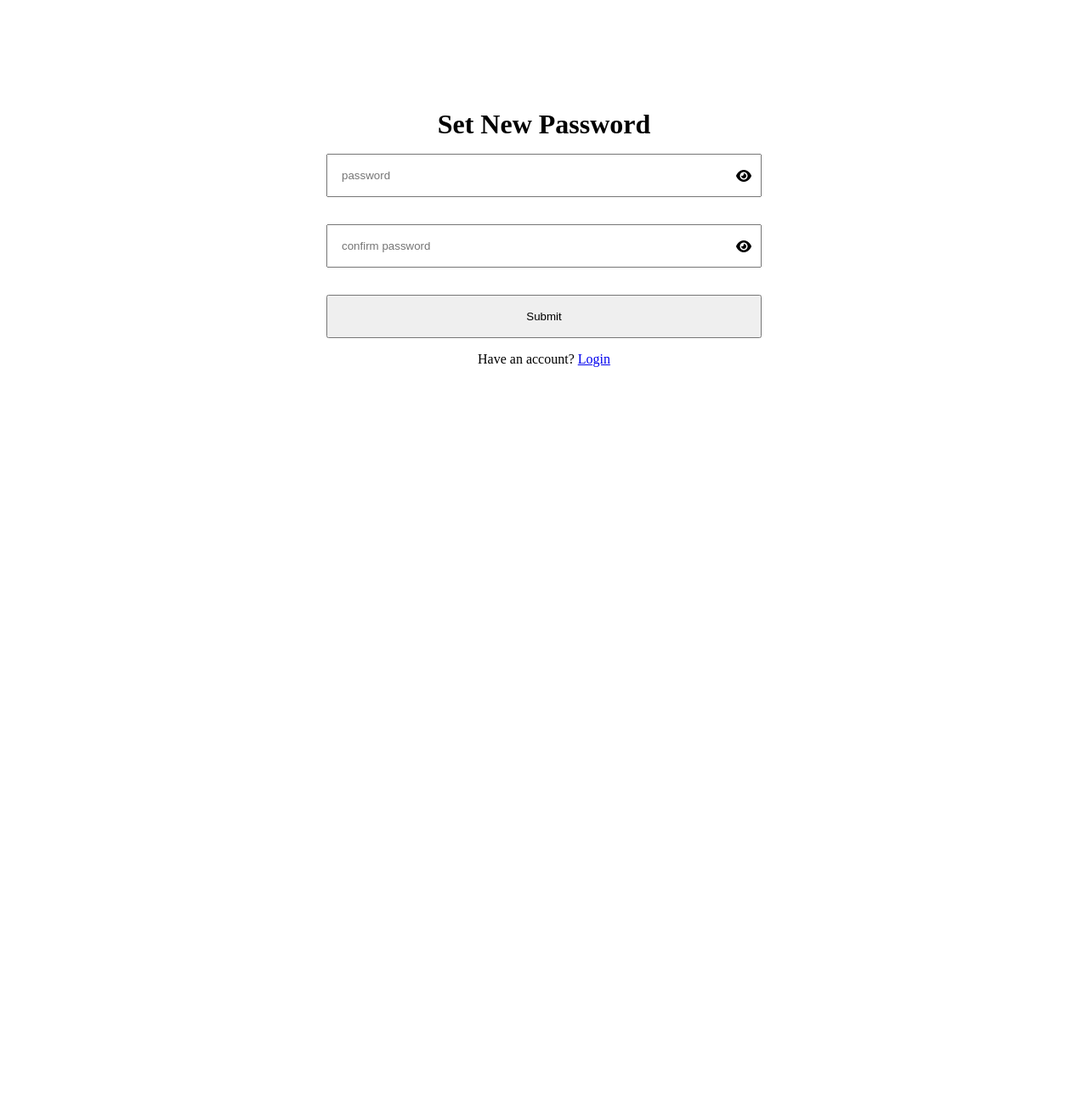
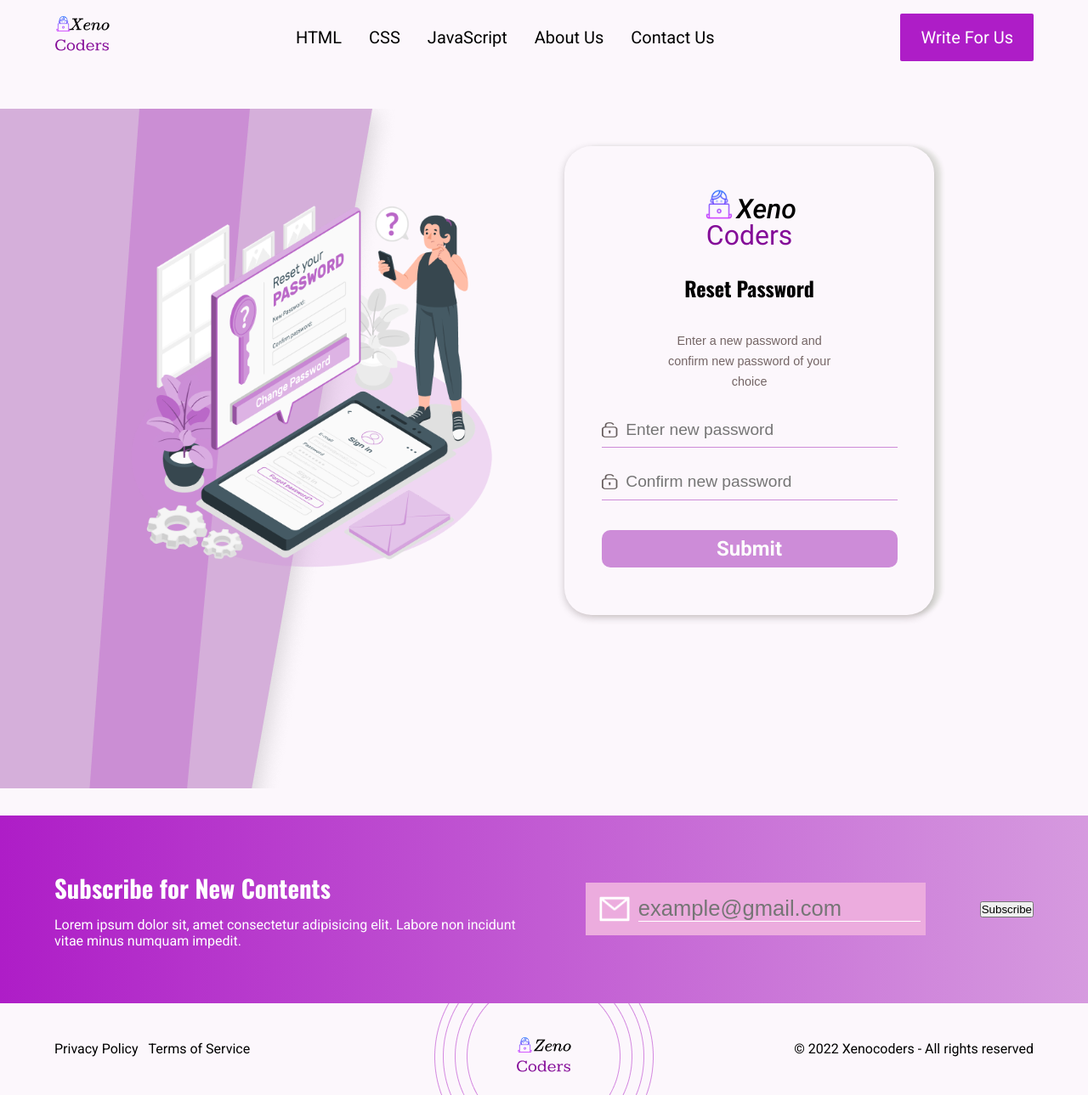
Before and after one commit to fhayvy/XenoCodersBlog, a Django app: page /auth/set-new-password/1/1 in a window 1280 px wide. Shown: the whole page at 85% size. Before the commit the page ends 432 px from the top, so only its background shows below. Run offline with Django 4.2, Linux system fonts and the light colour scheme; some libraries are stand-ins or nearby versions.

Commit message:
Password Reset Page Done

```diff
--- a/xenocoders/authentication/templates/_partials/base.html
+++ b/xenocoders/authentication/templates/_partials/base.html
@@ -65,7 +65,7 @@
                 </div>
 
                 <div><img src="{% static 'media/logo-full.png' %}" alt=""></div>
-                <div><p>Copyright © 2022 Xenocoders - All rights reserved </p></div>
+                <div><p>© 2022 Xenocoders - All rights reserved </p></div>
             </section>
         </footer>
     </div>
--- a/xenocoders/authentication/templates/authentication/register.html
+++ b/xenocoders/authentication/templates/authentication/register.html
@@ -80,7 +80,7 @@
                                 <span class="signup-check-text signup-desktop-input">Remember me</span>
                             </div>
                             <div class="signup-desktop-input">
-                                <a href="" class="signup-forgot-text">Forgot password?</a>
+                                <a href="{% url 'request-password' %}" class="signup-forgot-text">Forgot password?</a>
                             </div>
                         </div>
                         <input type="submit" value="Sign Up" class="signup-action">
--- a/xenocoders/authentication/templates/authentication/set-new-password.html
+++ b/xenocoders/authentication/templates/authentication/set-new-password.html
@@ -1,16 +1,57 @@
+{% extends '_partials/base.html' %}
 {% load static %}
-<!DOCTYPE html>
-<html lang="en">
-<head>
-    <meta charset="UTF-8">
-    <meta http-equiv="X-UA-Compatible" content="IE=edge">
-    <meta name="viewport" content="width=device-width, initial-scale=1.0">
-    <title>Register</title>
-    <link rel="stylesheet" href="{% static '/css/main.css' %}">
-    <link rel="stylesheet" href="https://cdnjs.cloudflare.com/ajax/libs/font-awesome/6.2.0/css/all.min.css" integrity="sha512-xh6O/CkQoPOWDdYTDqeRdPCVd1SpvCA9XXcUnZS2FmJNp1coAFzvtCN9BmamE+4aHK8yyUHUSCcJHgXloTyT2A==" crossorigin="anonymous" referrerpolicy="no-referrer" />
-</head>
-<body>
-    <h1>Set New Password</h1>
+
+{% block content %}
+
+<section class="reset2-overall-container">
+    <div>
+        <img src="{% static 'media/reset-outlay.png' %}" alt="Outlay image" class="reset2-outlay-image">
+    </div>
+    <div class="reset2-container">
+        <div class="reset2-flex-container">
+            <div class="reset2-left-container">
+                <img src="{% static 'media/reset-password-hero.png' %}" alt="reset password image" class="reset2-user-login-image">
+            </div>
+            <div class="reset2-right-container">
+                <div>
+                    <div class="reset2-logo-container">
+                        <div class="reset2-logo-content">
+                            <img src="{% static 'media/xeno-logo.png' %}" alt="xeno logo" class="reset2-xeno-image"/>
+                            <span><em class="reset2-logo-first-text">Xeno</em></span>
+                        </div>
+                        <div>
+                            <p class="reset2-logo-text">Coders</p>
+                        </div>
+                    </div>
+                    <div class="reset2-head-container">
+                        <h1 class="reset2-head">Reset Password</h1>
+                    </div>
+                    <div class="reset2-subhead-content">
+                        <p class="reset2-subhead-text"> Enter a new password and confirm new password of your choice</p>
+                    </div>
+                    <form method="post" action={% url 'reset-user-password' uidb64 token %} class="reset2-input-container">
+                        {% include '_partials/messages.html' %}
+                        {% csrf_token %}
+                        <input type="password" name="password" placeholder="Enter new password" class="reset2-input-field">
+                        <input type="password" name="password2" id="" placeholder="Confirm new password" class="reset2-input-field">
+                        <input type="submit" value="Submit" class="reset2-input-button">
+                    </div>
+                </div>
+            </div>
+        </div>
+    </div>
+</section>
+
+
+
+
+
+
+
+
+
+
+    <!-- <h1>Set New Password</h1>
     {% include '_partials/messages.html' %}
 
     <form method="post" action={% url 'reset-user-password' uidb64 token %}>
@@ -19,6 +60,6 @@
         <div class="password"><input type="password" name="password2" placeholder="confirm password"/><i class="fa-solid fa-eye"></i></div>
         <input type="submit" value="Submit"/>
     </form>
-    <span href="">Have an account? <a href="{% url 'login' %}">Login</a></span>
-</body>
-</html>
+    <span href="">Have an account? <a href="{% url 'login' %}">Login</a></span> -->
+
+{% endblock content %}
--- a/xenocoders/static/css/base.css
+++ b/xenocoders/static/css/base.css
@@ -1241,7 +1241,7 @@
 .write-randompic {
   position: absolute;
   left: 53%;
-  bottom: -275%;
+  bottom: 12%;
 }
 
 .write-last-card{
@@ -2008,7 +2008,7 @@
 }
 
 
-/* ............................................... Reset Password ......................................... */
+/* ............................................... Request Password ......................................... */
 .reset-overall-container {
   height: 100vh;
 }
@@ -2017,6 +2017,7 @@
   max-width: 1200px;
   width: 90%;
   margin: 0 auto;
+  position: relative;
 }
 
 .reset-flex-container {
@@ -2024,6 +2025,7 @@
   justify-content: center;
   align-items: center;
   margin-top: 5em;
+  position: relative;
 }
 
 .reset-left-container {
@@ -2059,7 +2061,6 @@
   color: #000000;
   font-style: cmmi10;
   font-weight: 500;
-  Fill: Solid;
 }
 
 .reset-logo-text {
@@ -2068,12 +2069,10 @@
   color: #840C98;
   font-weight: 400;
   line-height: 1.5rem;
-  Fill: Solid;
 }
 
 .reset-xeno-image {
   width: 2.5rem;
-  /* margin-bottom: .2em; */
 }
 
 .reset-head-container {
@@ -2086,7 +2085,6 @@
   color: #4A454B;
   font-weight: 700;
   line-height: 1.5rem;
-  Fill: Solid;
 }
 
 .reset-subhead-content {
@@ -2101,7 +2099,6 @@
   color: #746565;
   font-weight: 400;
   line-height: 1.5rem;
-  Fill: Solid;
 }
 
 .reset-input-container {
@@ -2126,7 +2123,6 @@
   font-family: 'Outfit', sans-serif;
   color: #867E7E;
   font-weight: 400;
-  Fill: Solid;
 }
 
 .reset-input-field:focus {
@@ -2141,6 +2137,7 @@
   color: #FCFCFC;
   font-size: 1.5rem;
   font-weight: 700;
+  cursor: pointer;
 }
 
 .reset-login {
@@ -2149,3 +2146,139 @@
   gap: 0.5rem;
   margin: 1rem 0;
 }
+
+/* .........................................Reset Password ............................................ */
+.reset2-overall-container {
+  height: 100vh;
+  overflow: hidden;
+}
+
+.reset2-container {
+  max-width: 1200px;
+  width: 85%;
+  margin: 0 auto;
+  position: relative;
+}
+
+.reset2-flex-container {
+  display: flex;
+  justify-content: center;
+  align-items: center;
+  position: absolute;
+  bottom: 27rem;
+  right: 1rem;
+  width: 100%;
+}
+
+.reset2-left-container {
+  width: 40%;
+}
+
+.reset2-right-container {
+  width: 40%;
+  margin-left: 5em;
+  padding: 3em 0 0em;
+  border-radius: 2rem;
+  box-shadow: 0 3px 10px rgb(0 0 0 / 0.2), 0 8px 8px -8px rgba(255, 225, 225, 0.37), 10px 0 5px -1px #E5E4E2;
+}
+
+.reset2-logo-container {
+  display: flex;
+  flex-direction: column;
+  text-align: center;
+  margin-bottom: 1em;
+}
+
+.reset2-logo-content {
+  display: flex;
+  align-items: flex-end;
+  justify-content: center;
+}
+
+.reset2-logo-first-text {
+  margin-top: 2em;
+  font-size: 2rem;
+  color: #000000;
+  font-weight: 500;
+}
+
+.reset2-logo-text {
+  font-size: 2rem;
+  color: #840C98;
+  font-weight: 400;
+  line-height: 1.5rem;
+}
+
+.reset2-xeno-image {
+  width: 2.5rem;
+  margin-bottom: .2em;
+}
+
+.reset2-head-container {
+  text-align: center;
+  margin: 2em 0em;
+}
+
+.reset2-reset-head {
+  font-size: 2rem;
+  color: #4A454B;
+  font-weight: 700;
+  line-height: 1.5rem;
+  Fill: Solid;
+}
+
+.reset2-subhead-content {
+  text-align: center;
+  width: 50%;
+  margin: 0 auto;
+}
+
+.reset2-subhead-text {
+  font-size: .9rem;
+  font-family: 'Outfit', sans-serif;
+  color: #746565;
+  font-weight: 400;
+  line-height: 1.5rem;
+}
+
+.reset2-input-container {
+  display: flex;
+  flex-direction: column;
+  width: 80%;
+  margin: 1.5em auto;
+}
+
+.reset2-input-field {
+  margin-bottom: 1em;
+  padding: .5em 0 .5em 1.5em;
+  background-image: url(../media/pswd-icon.png);
+  background-repeat: no-repeat;
+  background-size: 1.2rem;
+  background-position-y: center;
+  border: none;
+  border-bottom: 1px solid;
+  border-bottom-width: thin;
+  border-bottom-color: #CD8CD8;
+  font-size: 1.2rem;
+  font-family: 'Montserrat', sans-serif;
+  color: #867E7E;
+  font-weight: 400;
+  background-color: transparent;
+}
+
+.reset2-input-field:focus {
+  outline: none;
+}
+
+.reset2-input-button {
+  padding: .5rem;
+  background-color: #CD8CD8;
+  border: none;
+  border-radius: .625rem;
+  color: #FCFCFC;
+  font-size: 1.5rem;
+  font-family: 'Roboto', sans-serif;
+  font-weight: 700;
+  margin: 1rem 0 2rem;
+  cursor: pointer;
+}
```
Also changed, not shown: xenocoders/static/media/reset-outlay.png (added), xenocoders/static/media/reset-password-hero.png (added).
